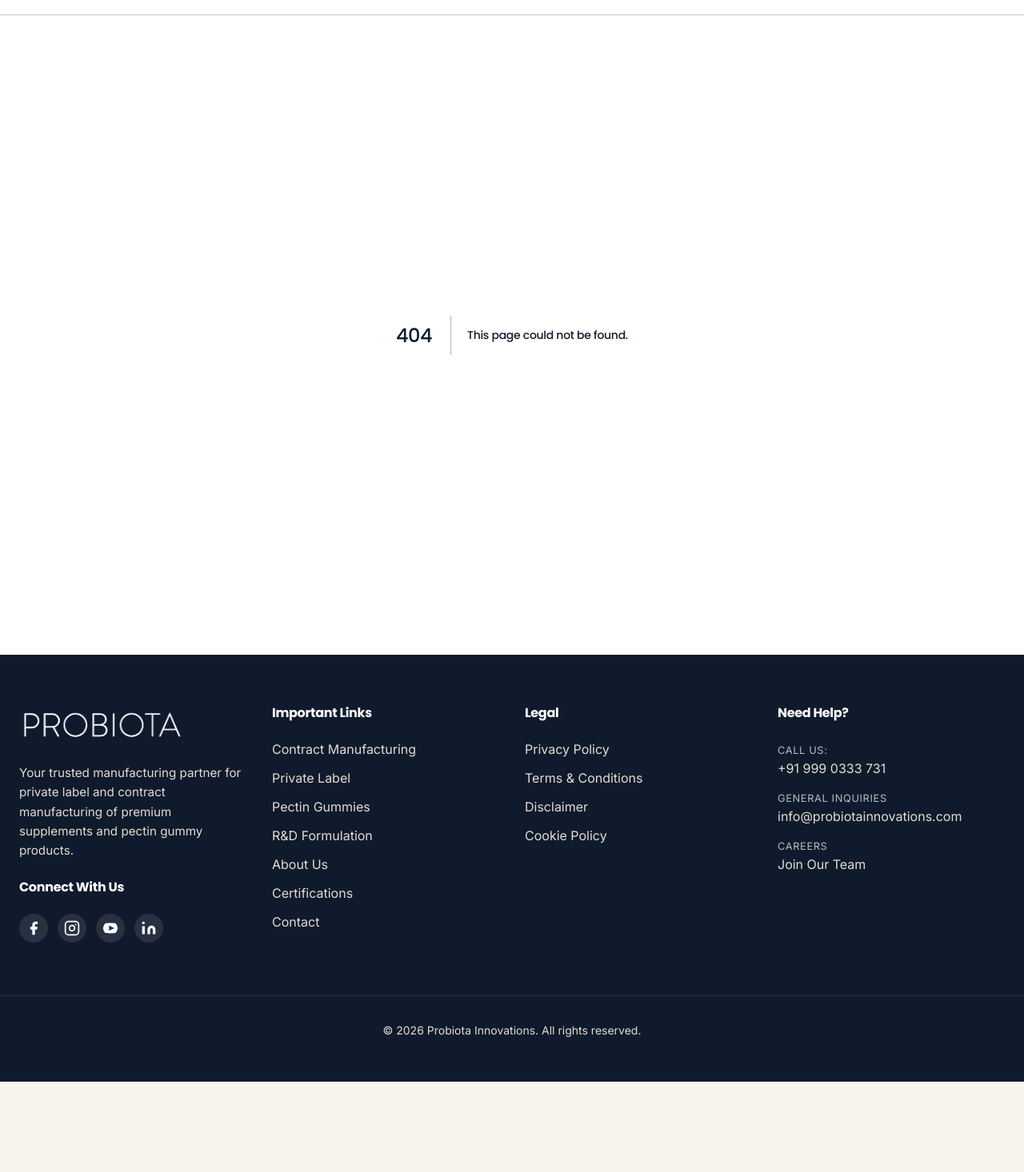
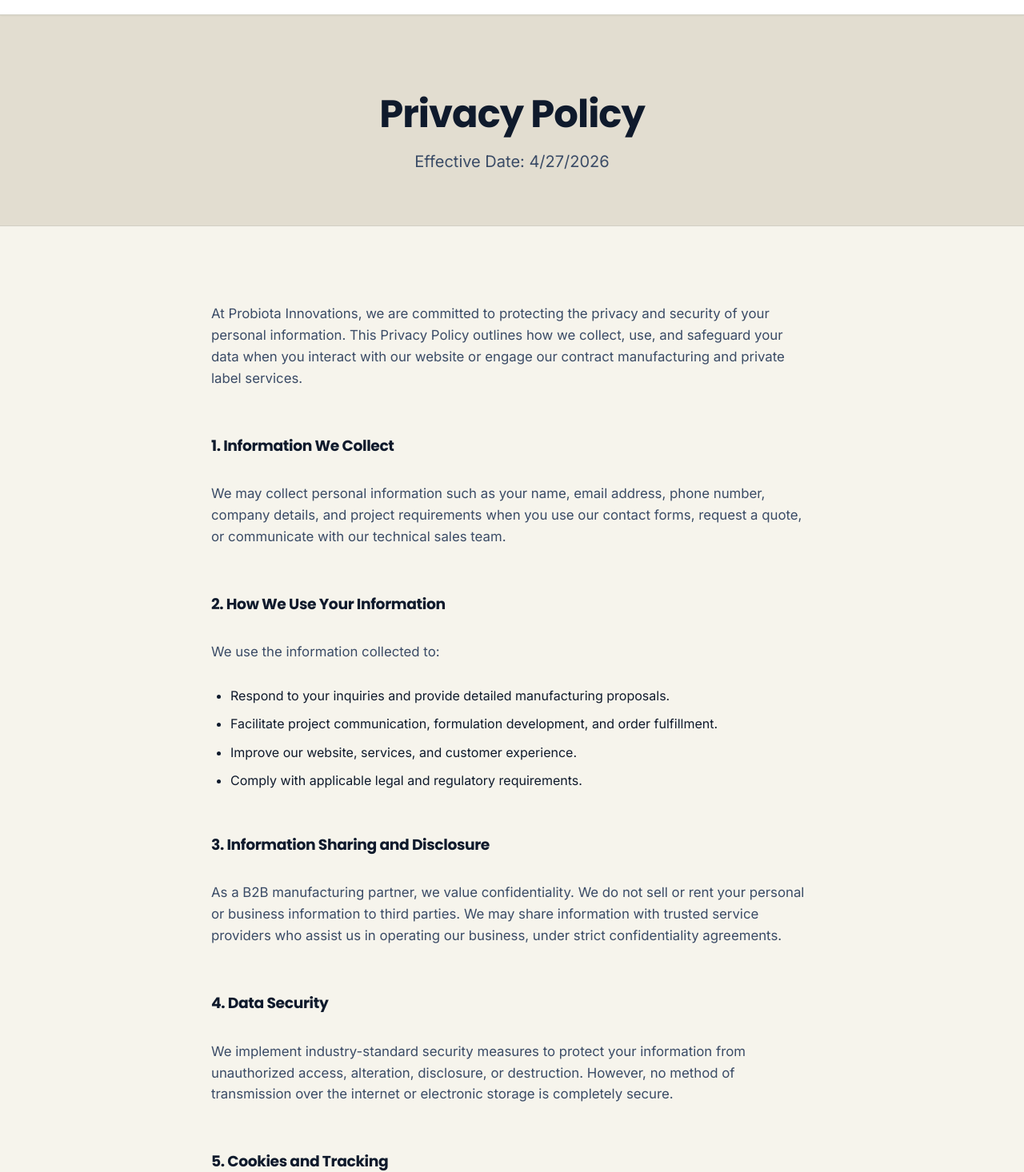
Before and after one commit to probiota/innovationswebsite, a Next.js app: page /privacy in a window 1280 px wide. Before the commit this address had no page. Shown: the part 70-1536 px from the top of the page at 80% size. Before the commit the page ends 1423 px from the top, so only its background shows below. Built offline with nearby package versions, Linux system fonts and the light colour scheme.

Commit message:
feat: implement homepage, terms, privacy, and certification pages with updated navigation and footer components

```diff
--- a/app/certifications/page.js
+++ b/app/certifications/page.js
@@ -4,12 +4,8 @@
 
 const certifications = [
   { logo: '/certifications/FDA-1.svg', title: 'US FDA', sub: 'Registered Facility' },
-  { logo: '/certifications/GMP.svg', title: 'EU GMP', sub: 'Good Manufacturing Practice' },
   { logo: '/certifications/GMP.svg', title: 'WHO-GMP', sub: 'World Health Organization' },
-  { logo: '/certifications/Lab-Tested.svg', title: 'Health Canada', sub: 'Compliance' },
   { logo: '/certifications/FSSAI.svg', title: 'FSSAI', sub: 'Food Safety' },
-  { logo: '/certifications/ISO-22000.svg', title: 'ISO 9001', sub: 'Quality Management' },
-  { logo: '/certifications/Lab-Tested.svg', title: 'HACCP', sub: 'Hazard Analysis' },
 ];
 
 export default function CertificationsPage() {
--- /dev/null
+++ b/app/privacy/page.js
@@ -0,0 +1,56 @@
+import React from 'react';
+
+export const metadata = { title: 'Privacy Policy | Probiota Innovations' };
+
+export default function PrivacyPage() {
+  return (
+    <>
+      <section className="page-header">
+        <div className="container">
+          <h1>Privacy Policy</h1>
+          <p>Effective Date: {new Date().toLocaleDateString()}</p>
+        </div>
+      </section>
+
+      <section className="section">
+        <div className="container" style={{ maxWidth: '800px', margin: '0 auto' }}>
+          <div style={{ display: 'grid', gap: '1.5rem', lineHeight: 1.7 }}>
+            <p>At Probiota Innovations, we are committed to protecting the privacy and security of your personal information. This Privacy Policy outlines how we collect, use, and safeguard your data when you interact with our website or engage our contract manufacturing and private label services.</p>
+
+            <h3 style={{ marginTop: '1rem', color: 'var(--color-primary)' }}>1. Information We Collect</h3>
+            <p>We may collect personal information such as your name, email address, phone number, company details, and project requirements when you use our contact forms, request a quote, or communicate with our technical sales team.</p>
+
+            <h3 style={{ marginTop: '1rem', color: 'var(--color-primary)' }}>2. How We Use Your Information</h3>
+            <p>We use the information collected to:</p>
+            <ul style={{ paddingLeft: '1.5rem', marginTop: '-1rem' }}>
+              <li style={{ marginBottom: '0.5rem' }}>Respond to your inquiries and provide detailed manufacturing proposals.</li>
+              <li style={{ marginBottom: '0.5rem' }}>Facilitate project communication, formulation development, and order fulfillment.</li>
+              <li style={{ marginBottom: '0.5rem' }}>Improve our website, services, and customer experience.</li>
+              <li>Comply with applicable legal and regulatory requirements.</li>
+            </ul>
+
+            <h3 style={{ marginTop: '1rem', color: 'var(--color-primary)' }}>3. Information Sharing and Disclosure</h3>
+            <p>As a B2B manufacturing partner, we value confidentiality. We do not sell or rent your personal or business information to third parties. We may share information with trusted service providers who assist us in operating our business, under strict confidentiality agreements.</p>
+
+            <h3 style={{ marginTop: '1rem', color: 'var(--color-primary)' }}>4. Data Security</h3>
+            <p>We implement industry-standard security measures to protect your information from unauthorized access, alteration, disclosure, or destruction. However, no method of transmission over the internet or electronic storage is completely secure.</p>
+
+            <h3 style={{ marginTop: '1rem', color: 'var(--color-primary)' }}>5. Cookies and Tracking</h3>
+            <p>Our website may use cookies and similar tracking technologies to enhance user experience, analyze website traffic, and understand how visitors interact with our site. You can adjust your browser settings to refuse cookies, though some site features may not function properly.</p>
+
+            <h3 style={{ marginTop: '1rem', color: 'var(--color-primary)' }}>6. Your Rights</h3>
+            <p>You have the right to access, update, or request the deletion of your personal information. If you wish to exercise these rights or have questions about our privacy practices, please contact us.</p>
+
+            <h3 style={{ marginTop: '1rem', color: 'var(--color-primary)' }}>7. Contact Us</h3>
+            <p>For any privacy-related questions or concerns, please reach out to us at:</p>
+            <p style={{ background: 'var(--color-light)', padding: '1.5rem', borderRadius: 'var(--radius)', border: '1px solid var(--color-border)' }}>
+              <strong style={{ fontSize: '1.1rem', display: 'block', marginBottom: '0.5rem', color: 'var(--color-primary)' }}>Probiota Innovations</strong>
+              Email: <a href="mailto:info@probiotainnovations.com" style={{ color: 'var(--color-accent)' }}>info@probiotainnovations.com</a><br />
+              Phone: <a href="tel:+919990333731" style={{ color: 'var(--color-accent)' }}>+91 999 0333 731</a>
+            </p>
+          </div>
+        </div>
+      </section>
+    </>
+  );
+}
--- a/components/layout/Footer.js
+++ b/components/layout/Footer.js
@@ -10,10 +10,8 @@
 ];
 
 const legalLinks = [
-  { label: 'Privacy Policy', href: '#' },
-  { label: 'Terms & Conditions', href: '#' },
-  { label: 'Disclaimer', href: '#' },
-  { label: 'Cookie Policy', href: '#' },
+  { label: 'Privacy Policy', href: '/privacy' },
+  { label: 'Terms & Conditions', href: '/terms' },
 ];
 
 export default function Footer() {
--- a/data/navigation.js
+++ b/data/navigation.js
@@ -7,9 +7,9 @@
 
 export const footerCapabilities = [
   { label: 'Contract Manufacturing', href: '/capabilities' },
-  { label: 'Private Label', href: '/capabilities' },
-  { label: 'Pectin Gummies', href: '/capabilities' },
-  { label: 'R&D Formulation', href: '/capabilities' },
+  { label: 'Private Label', href: '/contact' },
+  { label: 'Pectin Gummies', href: '/contact' },
+  { label: 'R&D Formulation', href: '/contact' },
 ];
 
 export const footerCompany = [
```
Also changed, not shown: app/page.js (+2 -5 lines), app/terms/page.js (added, +53 -0 lines).
